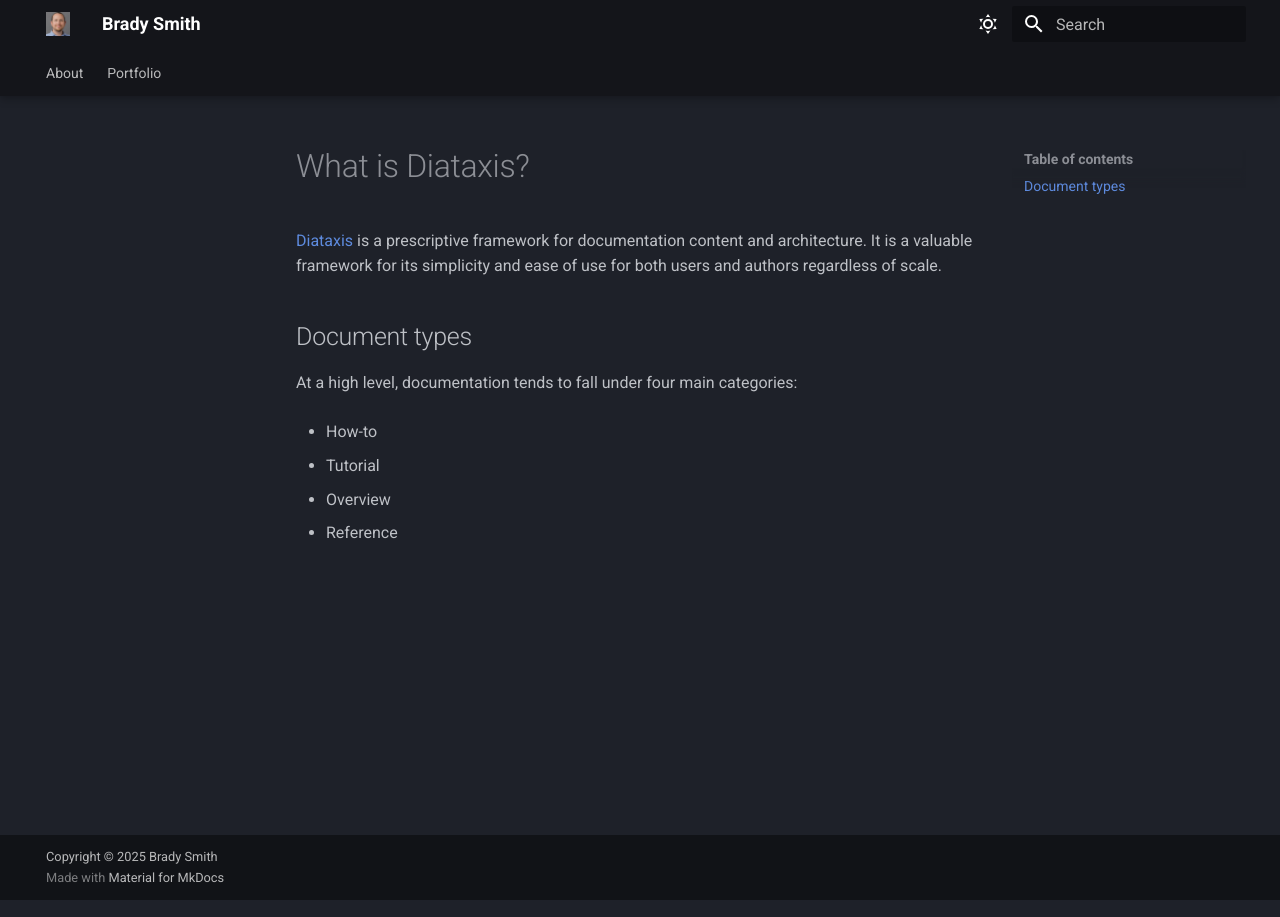
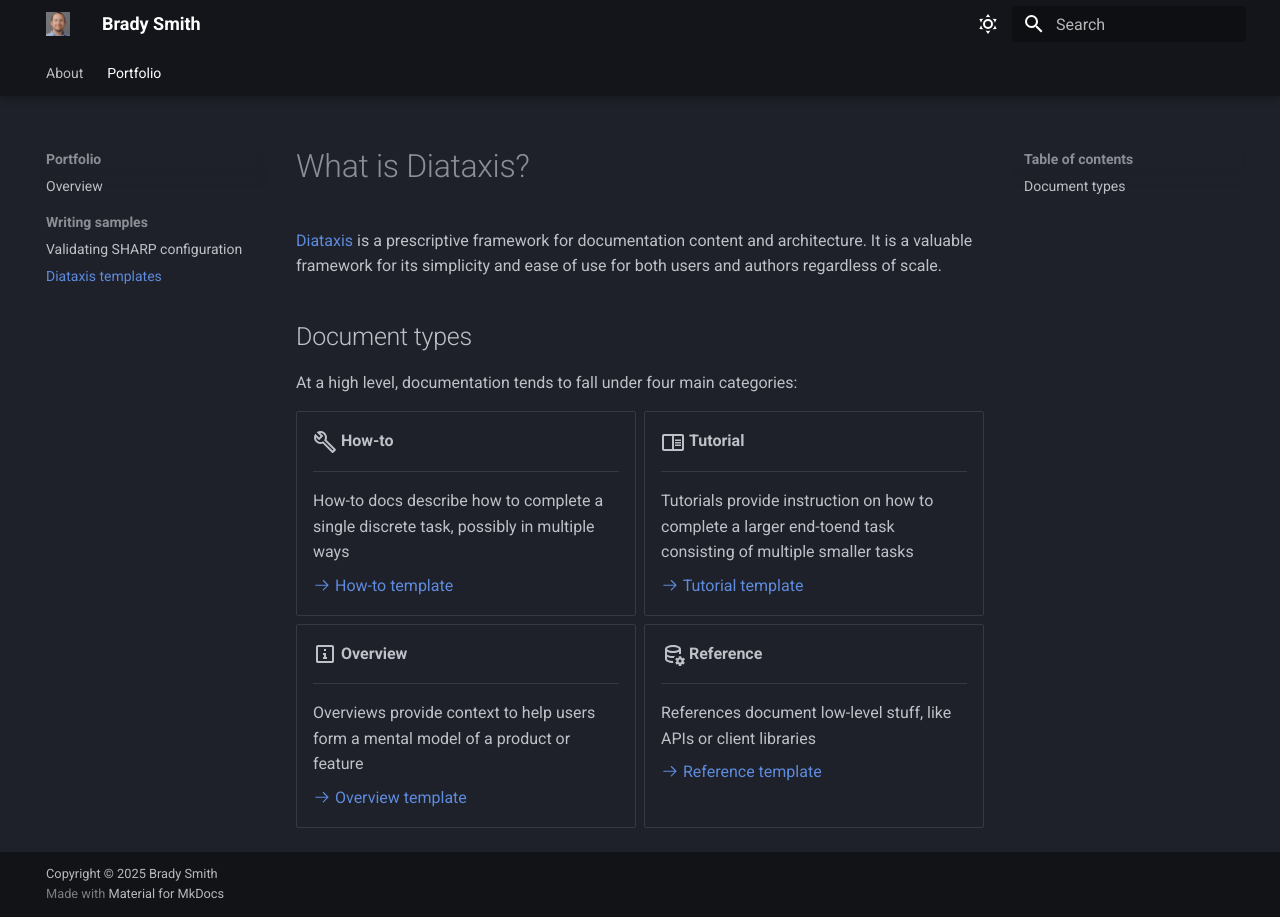
Before and after one commit to brasmi/brasmi.github.io, an MkDocs documentation site: the page built from docs/portfolio/writing-samples/diataxis-templates/index.md, in a window 1280 px wide. Built offline with MkDocs 1.6.1 and Material for MkDocs 9.7.7, drawn with Linux system fonts in a browser that asks for light colours.

Commit message:
diataxis overview

```diff
--- a/docs/portfolio/writing-samples/diataxis-templates/index.md
+++ b/docs/portfolio/writing-samples/diataxis-templates/index.md
@@ -1,15 +1,43 @@
 # What is Diataxis?
 
-[Diataxis](https://diataxis.fr/) is a prescriptive framework for documentation content and architecture. It is a valuable framework for its simplicity and ease of use for both users and authors regardless of scale.
+[Diataxis](https://diataxis.fr/){ .external target="blank" } is a prescriptive framework for documentation content and architecture. It is a valuable framework for its simplicity and ease of use for both users and authors regardless of scale.
 
 ## Document types
 
 At a high level, documentation tends to fall under four main categories:
 
-* How-to
+<div class="grid cards" markdown>
 
-* Tutorial
+-   :material-wrench-outline:{ .lg .middle } __How-to__
 
-* Overview
+    ---
 
-* Reference
+    How-to docs describe how to complete a single discrete task, possibly in multiple ways
+
+    [:octicons-arrow-right-24: How-to template](./writing-samples/sharp.md)
+
+-   :material-book-open-outline:{ .lg .middle } __Tutorial__
+
+    ---
+
+    Tutorials provide instruction on how to complete a larger end-toend task consisting of multiple smaller tasks
+
+    [:octicons-arrow-right-24: Tutorial template](#)
+
+-   :material-information-slab-box-outline:{ .lg .middle } __Overview__
+
+    ---
+
+    Overviews provide context to help users form a mental model of a product or feature
+
+    [:octicons-arrow-right-24: Overview template](#)
+
+-   :material-database-cog-outline:{ .lg .middle } __Reference__
+
+    ---
+
+    References document low-level stuff, like APIs or client libraries
+
+    [:octicons-arrow-right-24: Reference template](#)
+
+</div>
--- a/mkdocs.yml
+++ b/mkdocs.yml
@@ -35,6 +35,7 @@ nav:
     - Overview: portfolio/index.md
     - Writing samples:
       - portfolio/writing-samples/sharp.md
+      - Diataxis templates: portfolio/writing-samples/diataxis-templates/index.md
 
 markdown_extensions:
   - admonition
```
